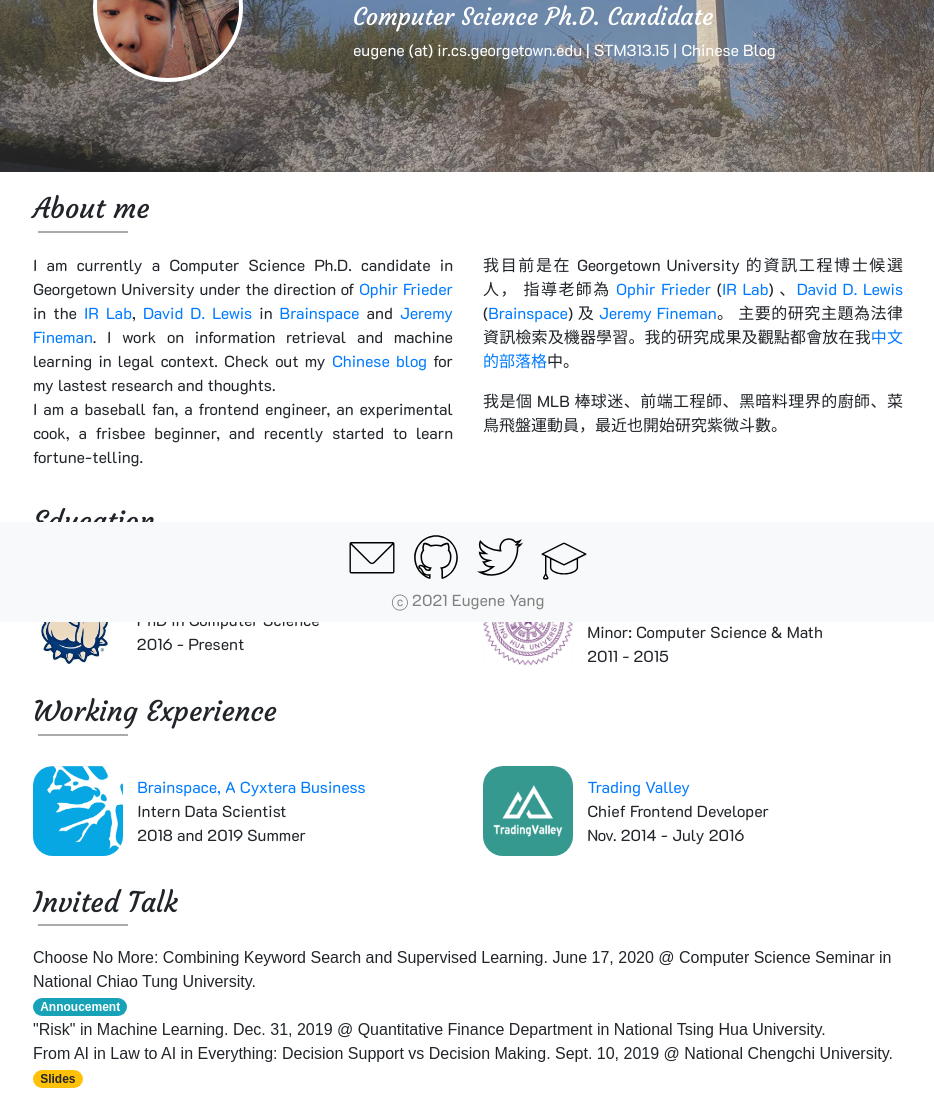
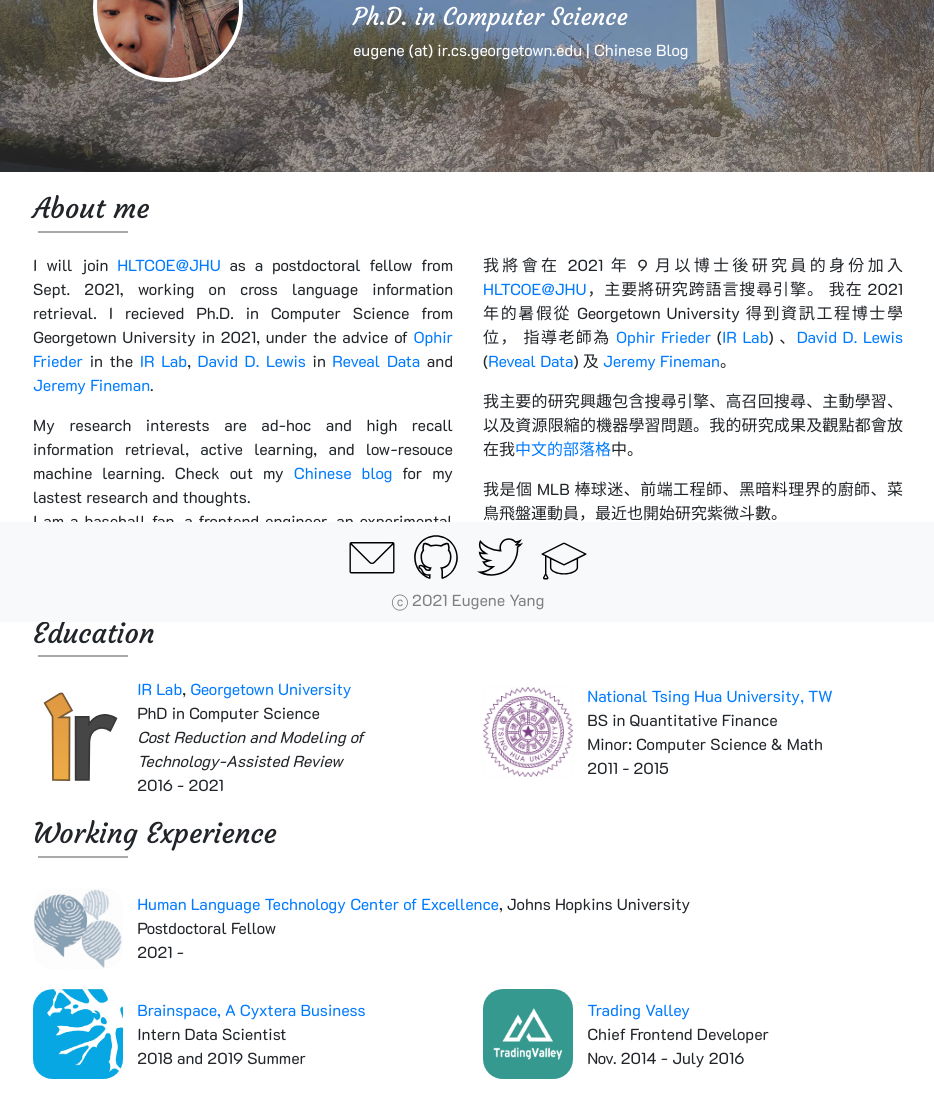
Before and after one commit to eugene-yang/eugene-yang.github.io, a website: page index.html in a window 1280 px wide. Shown: the part 178-1271 px from the top of the page, without its empty margins (172-1106 px from the left). Drawn offline with nearby package versions, Linux system fonts and the light colour scheme.

Commit message:
update info

```diff
--- a/index.html
+++ b/index.html
@@ -133,9 +133,10 @@
 			<div class="col-md-auto">
 				<div class="banner-title">
 					<h1 class="me-name">Eugene Yang <span class="me-taiwan"></span> </h1>
-					<h4 class="me-desc">Computer Science Ph.D. Candidate</h4>
-					<h6 class="me-contact">eugene (at) ir.cs.georgetown.edu | STM313.15 |
-										  <a href="https://www.eugene.zone/blog/">Chinese Blog</a></h6>
+					<h4 class="me-desc">Ph.D. in Computer Science</h4>
+					<h6 class="me-contact">eugene (at) ir.cs.georgetown.edu |
+										  <a href="https://www.eugene.zone/blog/">Chinese Blog</a>
+					</h6>
 				</div>
 			</div>
 		</div>
@@ -149,22 +150,28 @@
 		<div class="row">
 			<div class="col-md sec-passage">
 				<p>
-					I am currently a Computer Science Ph.D. candidate in Georgetown University under the direction of
+					I will join <a href="https://hltcoe.jhu.edu/">HLTCOE@JHU</a> as a postdoctoral fellow from Sept. 2021, working on cross language information retrieval.
+					I recieved Ph.D. in Computer Science from Georgetown University in 2021, under the advice of
 					<a href="http://people.cs.georgetown.edu/~ophir/">Ophir Frieder</a> in the <a href="http://ir.cs.georgetown.edu">IR Lab</a>,
-					<a href="http://www.daviddlewis.com/">David D. Lewis</a> in <a href="https://www.brainspace.com/">Brainspace</a>
+					<a href="http://www.daviddlewis.com/">David D. Lewis</a> in <a href="https://revealdata.com/">Reveal Data</a>
 					and <a href="http://people.cs.georgetown.edu/~jfineman/">Jeremy Fineman</a>.
-					I work on information retrieval and machine learning in legal context.
+				</p>
+				<p>
+					My research interests are ad-hoc and high recall information retrieval, active learning, and low-resouce machine learning.
 					Check out my <a href="http://eugene-yang.github.io/blog/">Chinese blog</a> for my lastest research and thoughts.
 					<br/>I am a baseball fan, a frontend engineer, an experimental cook, a frisbee beginner, and recently started to learn fortune-telling.
 				</p>
 			</div>
 			<div class="col-md sec-passage">
 				<p>
-					我目前是在 Georgetown University 的資訊工程博士候選人，
+					我將會在 2021 年 9 月以博士後研究員的身份加入 <a href="https://hltcoe.jhu.edu/">HLTCOE@JHU</a>，主要將研究跨語言搜尋引擎。
+					我在 2021 年的暑假從 Georgetown University 得到資訊工程博士學位，
 					指導老師為 <a href="http://people.cs.georgetown.edu/~ophir/">Ophir Frieder</a> (<a href="http://ir.cs.georgetown.edu">IR Lab</a>)
-					、<a href="http://www.daviddlewis.com/">David D. Lewis</a> (<a href="https://www.brainspace.com/">Brainspace</a>)
+					、<a href="http://www.daviddlewis.com/">David D. Lewis</a> (<a href="https://revealdata.com/">Reveal Data</a>)
 					及 <a href="http://people.cs.georgetown.edu/~jfineman/">Jeremy Fineman</a>。
-					主要的研究主題為法律資訊檢索及機器學習。我的研究成果及觀點都會放在我<a href="http://eugene-yang.github.io/blog/">中文的部落格</a>中。
+				</p>
+				<p>
+					我主要的研究興趣包含搜尋引擎、高召回搜尋、主動學習、以及資源限縮的機器學習問題。我的研究成果及觀點都會放在我<a href="http://eugene-yang.github.io/blog/">中文的部落格</a>中。
 				</p>
 				<p>我是個 MLB 棒球迷、前端工程師、黑暗料理界的廚師、菜鳥飛盤運動員，最近也開始研究紫微斗數。</p>
 			</div>
@@ -174,11 +181,13 @@
 		</div>
 		<div class="row">
 			<div class="col-md">
-				<img class="sec-logo" src="img/georgetown.jpg">
+				<img class="sec-logo" src="img/irlab.svg">
 				<p class="sec-text">
+					<a href="http://ir.cs.georgetown.edu/">IR Lab</a>,
 					<a href="http://www.georgetown.edu">Georgetown University</a><br />
 					PhD in Computer Science<br>
-					2016 - Present
+					<i>Cost Reduction and Modeling of <br>Technology-Assisted Review</i><br>
+					2016 - 2021
 				</p>
 			</div>
 			<div class="col-md">
@@ -193,6 +202,17 @@
 		</div>
 		<div class="row">
 			<div class="col-md"><h3>Working Experience</h3></div>
+		</div>
+		<div class="row">
+			<div class="col-md">
+				<img class="sec-logo round" src="img/HLTCOE-Logo.png">
+				<p class="sec-text">
+					<a href="https://hltcoe.jhu.edu/">Human Language Technology Center of Excellence</a>,
+					Johns Hopkins University <br />
+					Postdoctoral Fellow<br>
+					2021 -
+				</p>
+			</div>
 		</div>
 		<div class="row">
 			<div class="col-md">
--- a/sass/main.scss
+++ b/sass/main.scss
@@ -113,8 +113,8 @@
 		}
 		.sec-logo {
 			display: inline-block;
-			width: auto;
-			height: 90px;
+			width: 90px;
+			height: auto;
 			margin: 10px 10px 10px 0px;
 			&.round {
 				border-radius: 20px;
```
Also changed, not shown: img/HLTCOE-Logo.png (added), img/irlab.svg (added), stylesheet/main.css.
